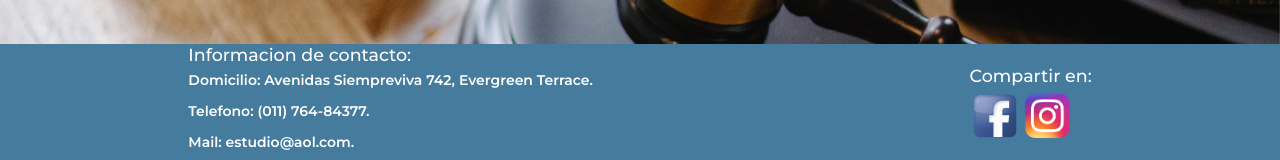
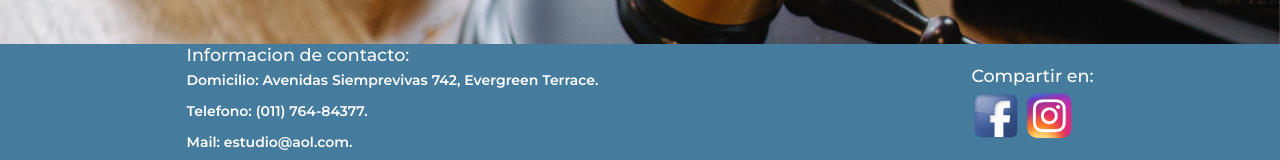
Before and after one commit to fernandoggg/Proyecto_Estudio_Juridico, a website: page index.html in a window 1280 px wide. Shown: the part 677-837 px from the top of the page. Drawn offline with nearby package versions, Linux system fonts and the light colour scheme.

Commit message:
test instalacion de vsc

```diff
--- a/index.html
+++ b/index.html
@@ -58,7 +58,7 @@
         <section class="footer-section">
             <article class="footer-contact">
                 <h3>Informacion de contacto:</h3>
-                <p>Domicilio: Avenidas Siempreviva 742, Evergreen Terrace.</p>
+                <p>Domicilio: Avenidas Siemprevivas 742, Evergreen Terrace.</p>
                 <p>Telefono: (011) 764-84377.</p>
                 <p>Mail: estudio@aol.com.</p>
             </article>
```
